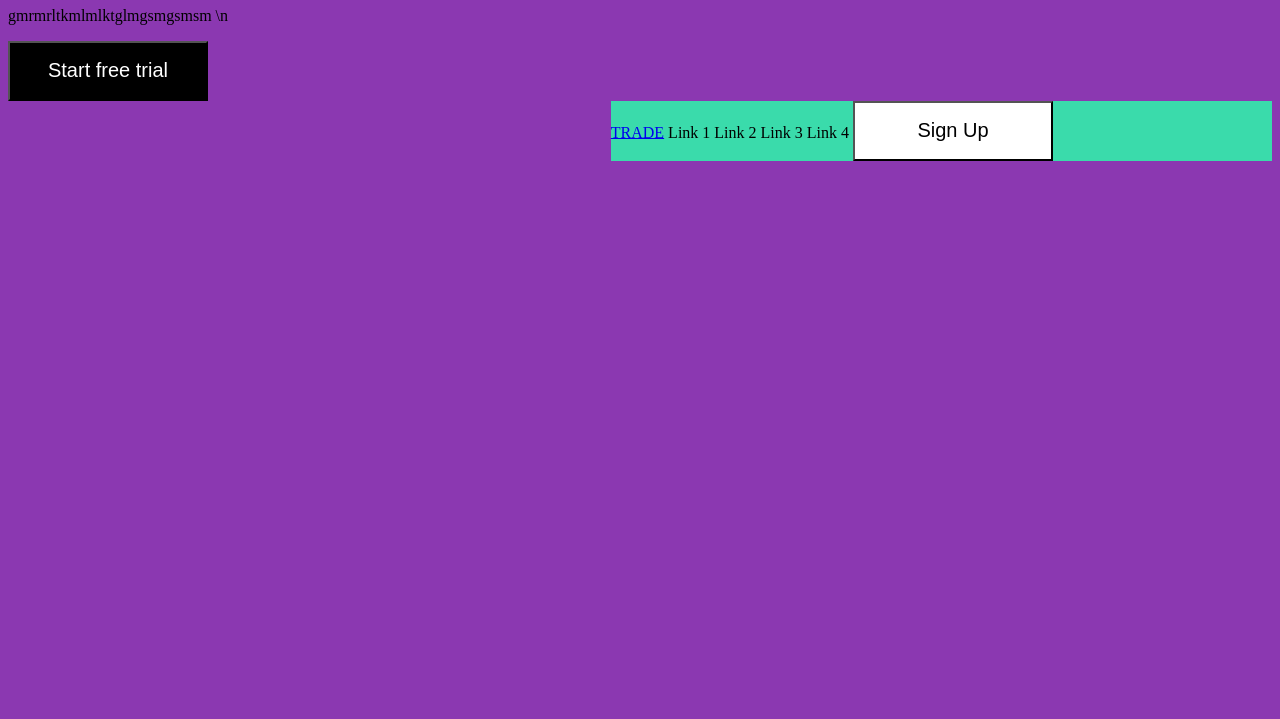
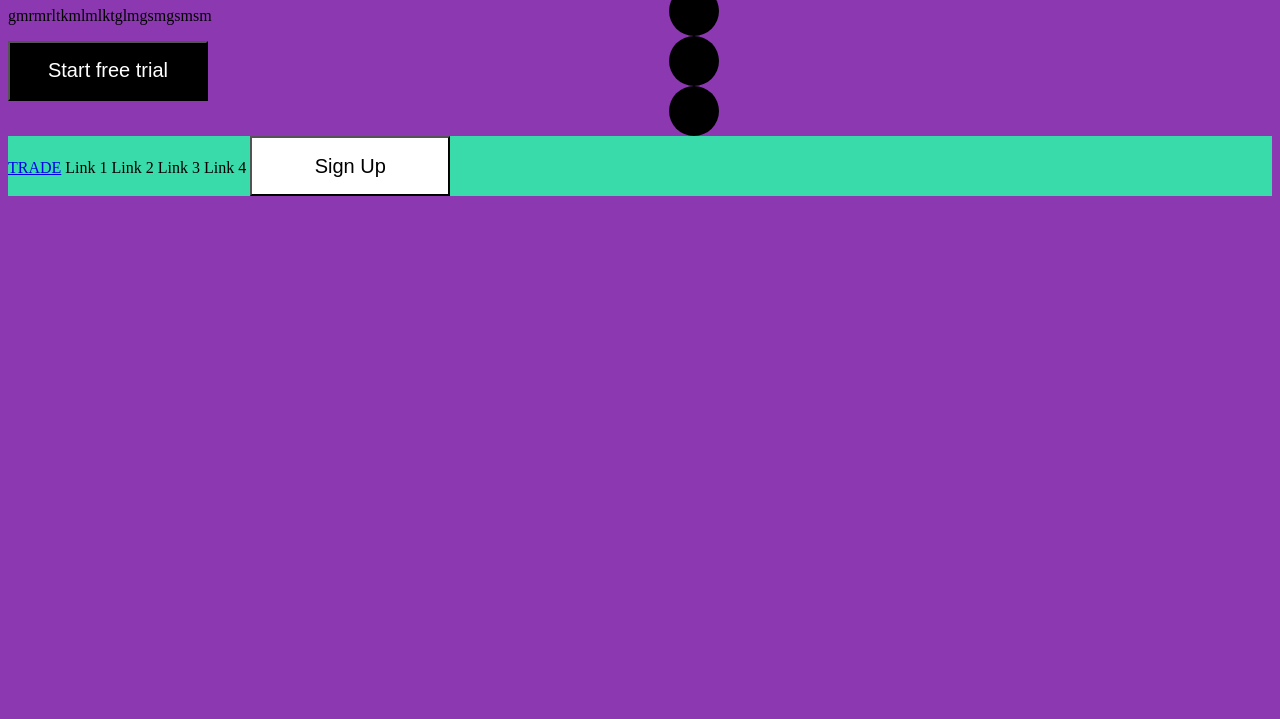
Before and after one commit to romelps/css-grid-lab, a plain HTML site: page index.html in a window 1280 px wide. Shown: the part 81-800 px from the top of the page. Drawn offline with Linux system fonts and the light colour scheme.

Commit message:
CSS-Grid Lab Romel

```diff
--- a/css/style.css
+++ b/css/style.css
@@ -1,7 +1,7 @@
 body {
     background-color: #8b38b1;
     display: grid;
-    grid-template-rows: auto 1fr 1fr;
+    grid-template-rows: auto 1fr auto;
     grid-template-columns: 1 fr 2 fr;
     grid-template-areas:
     "nav nav nav"
@@ -9,6 +9,7 @@ body {
     "div2 div2 div2"
     /* "button button button"; */
     margin: 0;
+    padding: 0;
 
 }
 
@@ -25,14 +26,31 @@ nav {
     /* grid-column: span 100vh; */
     align-items: center;
     grid-area: nav;
-    background-color: #3adbab
+    background-color: #3adbab;
+    grid-column: span 2;
 }
+/* #div1 {
+    grid-area: div1;
+}
+#div2{
+    grid-area: div2;
+} */
 
 h1 {
     grid-area: h1;
 }
+
 #sign-up{
     background-color: white;
     color: black;
     justify-content: right;
 }
+.circle {
+    height: 50px;
+    width: 50px;
+    background-color: black;
+    border-radius: 50%;
+    display: flex;
+    justify-content: space-around;
+
+}
--- a/index.html
+++ b/index.html
@@ -17,11 +17,14 @@
     </nav>
     <div id="div1">
         <h1>Your Best Value Proposition</h1>
-        <p>gmrmrltkmlmlktglmgsmgsmsm \n</p>
+        <p>gmrmrltkmlmlktglmgsmgsmsm </p>
         <button>Start free trial</button>
     </div>
     <div id="div2">
         <h3>Trusterd by the World's Best Companies</h3>
+        <div class="circle"></div>
+        <div class="circle"></div>
+        <div class="circle"></div>
     </div>
 </body>
 </html>
```
